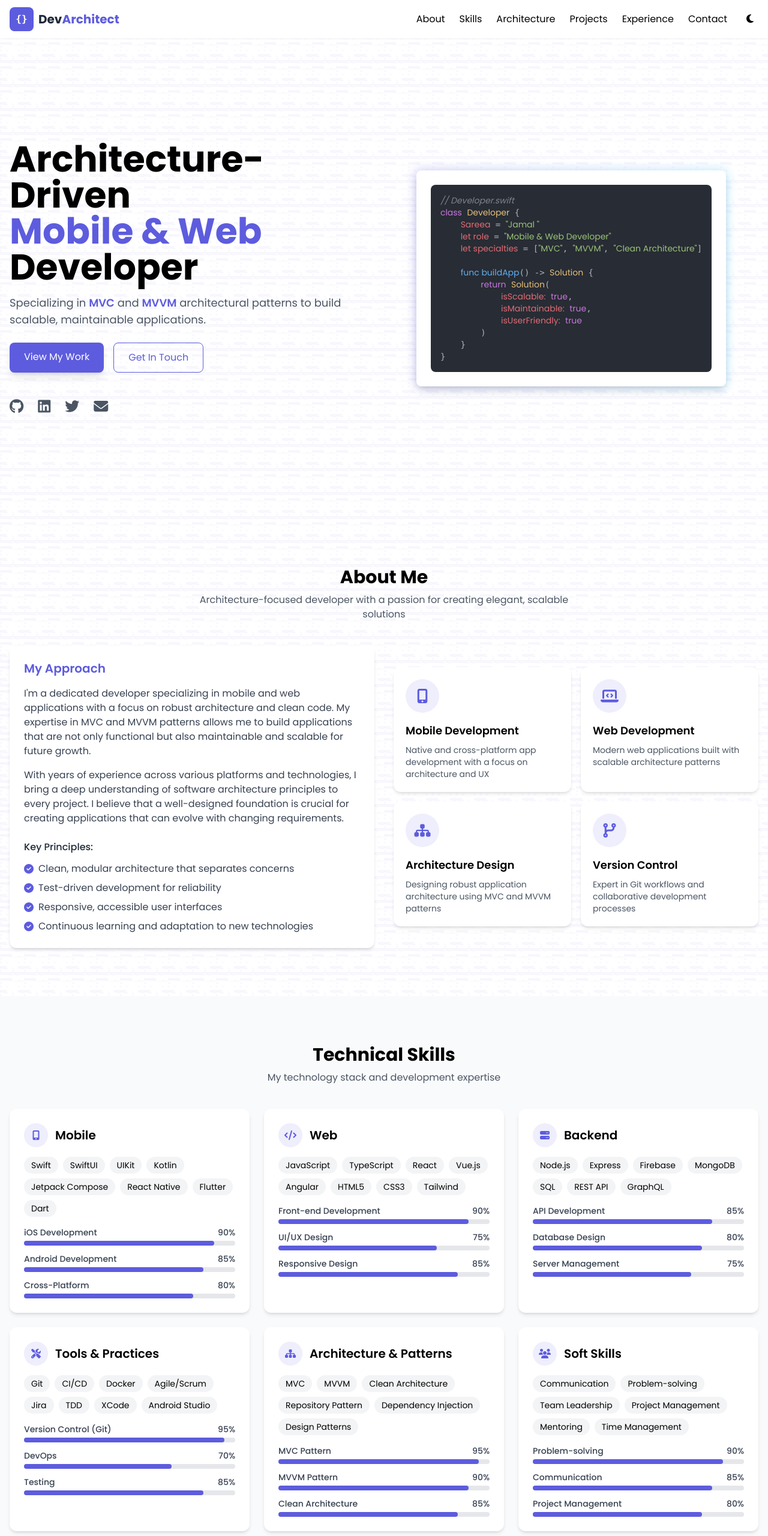
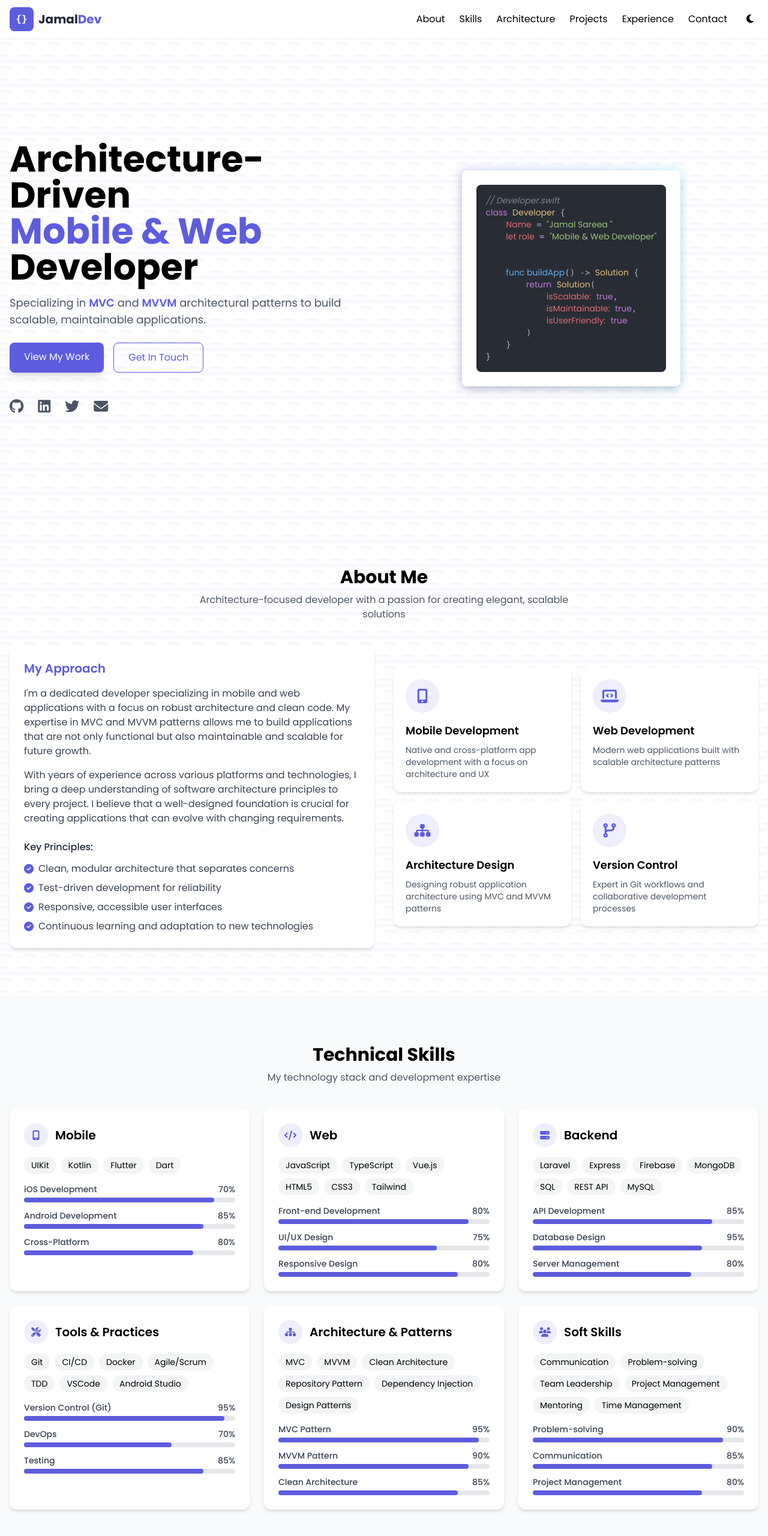
Before and after one commit to jamal-sareea25/protofile, a plain HTML site: page index.html in a window 1280 px wide. Shown: the top 2560 px of the page at 60% size. Drawn offline with nearby package versions, Linux system fonts and the light colour scheme.

Commit message:
Update on cluode index.html

```diff
--- a/index.html
+++ b/index.html
@@ -3,7 +3,7 @@
 <head>
     <meta charset="UTF-8">
     <meta name="viewport" content="width=device-width, initial-scale=1.0">
-    <title>DevArchitect | MVC/MVVM Developer Portfolio</title>
+    <title>jamal-sareea|dev</title>
     <script src="https://cdn.tailwindcss.com"></script>
     <link rel="stylesheet" href="https://cdnjs.cloudflare.com/ajax/libs/font-awesome/6.4.0/css/all.min.css">
     <script>
@@ -169,7 +169,7 @@
                     <div class="h-10 w-10 bg-primary rounded-lg flex items-center justify-center text-white font-bold">
                         <span class="font-code">{}</span>
                     </div>
-                    <span class="text-xl font-bold text-gray-800 dark:text-white">Dev<span class="text-primary">Architect</span></span>
+                    <span class="text-xl font-bold text-gray-800 dark:text-white">Jamal<span class="text-primary">Dev</span></span>
                 </a>
 
                 <div class="hidden md:flex items-center space-x-6">
@@ -239,16 +239,16 @@
                     </div>
 
                     <div class="flex items-center gap-6 mt-10">
-                        <a href="#" class="text-gray-600 dark:text-gray-400 hover:text-primary dark:hover:text-primary-light transition">
+                        <a href="https://jamal-sareea25.github.io/protofile/" class="text-gray-600 dark:text-gray-400 hover:text-primary dark:hover:text-primary-light transition">
                             <i class="fab fa-github text-2xl"></i>
                         </a>
-                        <a href="#" class="text-gray-600 dark:text-gray-400 hover:text-primary dark:hover:text-primary-light transition">
+                        <a href="https://www.linkedin.com/in/jamal-sareea-0b3b62261 " class="text-gray-600 dark:text-gray-400 hover:text-primary dark:hover:text-primary-light transition">
                             <i class="fab fa-linkedin text-2xl"></i>
                         </a>
                         <a href="#" class="text-gray-600 dark:text-gray-400 hover:text-primary dark:hover:text-primary-light transition">
                             <i class="fab fa-twitter text-2xl"></i>
                         </a>
-                        <a href="#" class="text-gray-600 dark:text-gray-400 hover:text-primary dark:hover:text-primary-light transition">
+                        <a  type="email" href="jamalsareea@gmail.com" class="text-gray-600 dark:text-gray-400 hover:text-primary dark:hover:text-primary-light transition">
                             <i class="fas fa-envelope text-2xl"></i>
                         </a>
                     </div>
@@ -261,9 +261,9 @@
                             <div class="code-block p-4 font-code text-sm">
 <pre><span class="code-comment">// Developer.swift</span>
 <span class="code-keyword">class</span> <span class="code-class">Developer</span> {
-    <span class="code-property">Sareea</span> = <span class="code-string">"Jamal "</span>
+    <span class="code-property">Name</span> = <span class="code-string">"Jamal Sareea "</span>
     <span class="code-property">let role</span> = <span class="code-string">"Mobile & Web Developer"</span>
-    <span class="code-property">let specialties</span> = [<span class="code-string">"MVC"</span>, <span class="code-string">"MVVM"</span>, <span class="code-string">"Clean Architecture"</span>]
+<!--     <span class="code-property">let specialties</span> = [<span class="code-string">"MVC"</span>, <span class="code-string">"MVVM"</span>, <span class="code-string">"Clean Architecture"</span>] -->
 
     <span class="code-function">func buildApp</span>() -> <span class="code-class">Solution</span> {
         <span class="code-keyword">return</span> <span class="code-class">Solution</span>(
@@ -390,12 +390,12 @@
                     </div>
 
                     <div class="flex flex-wrap gap-2 mb-4">
-                        <span class="tech-badge px-3 py-1 bg-gray-100 dark:bg-gray-700 rounded-full text-sm">Swift</span>
-                        <span class="tech-badge px-3 py-1 bg-gray-100 dark:bg-gray-700 rounded-full text-sm">SwiftUI</span>
+<!--                         <span class="tech-badge px-3 py-1 bg-gray-100 dark:bg-gray-700 rounded-full text-sm">Swift</span> -->
+<!--                         <span class="tech-badge px-3 py-1 bg-gray-100 dark:bg-gray-700 rounded-full text-sm">SwiftUI</span> -->
                         <span class="tech-badge px-3 py-1 bg-gray-100 dark:bg-gray-700 rounded-full text-sm">UIKit</span>
                         <span class="tech-badge px-3 py-1 bg-gray-100 dark:bg-gray-700 rounded-full text-sm">Kotlin</span>
-                        <span class="tech-badge px-3 py-1 bg-gray-100 dark:bg-gray-700 rounded-full text-sm">Jetpack Compose</span>
-                        <span class="tech-badge px-3 py-1 bg-gray-100 dark:bg-gray-700 rounded-full text-sm">React Native</span>
+<!--                         <span class="tech-badge px-3 py-1 bg-gray-100 dark:bg-gray-700 rounded-full text-sm">Jetpack Compose</span> -->
+<!--                         <span class="tech-badge px-3 py-1 bg-gray-100 dark:bg-gray-700 rounded-full text-sm">React Native</span> -->
                         <span class="tech-badge px-3 py-1 bg-gray-100 dark:bg-gray-700 rounded-full text-sm">Flutter</span>
                         <span class="tech-badge px-3 py-1 bg-gray-100 dark:bg-gray-700 rounded-full text-sm">Dart</span>
                     </div>
@@ -403,7 +403,7 @@
                     <div class="mt-4">
                         <div class="flex justify-between mb-1">
                             <span class="text-sm font-medium text-gray-700 dark:text-gray-300">iOS Development</span>
-                            <span class="text-sm font-medium text-gray-700 dark:text-gray-300">90%</span>
+                            <span class="text-sm font-medium text-gray-700 dark:text-gray-300">70%</span>
                         </div>
                         <div class="w-full bg-gray-200 dark:bg-gray-700 rounded-full h-2">
                             <div class="bg-primary dark:bg-primary-light h-2 rounded-full" style="width: 90%"></div>
@@ -443,9 +443,9 @@
                     <div class="flex flex-wrap gap-2 mb-4">
                         <span class="tech-badge px-3 py-1 bg-gray-100 dark:bg-gray-700 rounded-full text-sm">JavaScript</span>
                         <span class="tech-badge px-3 py-1 bg-gray-100 dark:bg-gray-700 rounded-full text-sm">TypeScript</span>
-                        <span class="tech-badge px-3 py-1 bg-gray-100 dark:bg-gray-700 rounded-full text-sm">React</span>
+<!--                         <span class="tech-badge px-3 py-1 bg-gray-100 dark:bg-gray-700 rounded-full text-sm">React</span> -->
                         <span class="tech-badge px-3 py-1 bg-gray-100 dark:bg-gray-700 rounded-full text-sm">Vue.js</span>
-                        <span class="tech-badge px-3 py-1 bg-gray-100 dark:bg-gray-700 rounded-full text-sm">Angular</span>
+<!--                         <span class="tech-badge px-3 py-1 bg-gray-100 dark:bg-gray-700 rounded-full text-sm">Angular</span> -->
                         <span class="tech-badge px-3 py-1 bg-gray-100 dark:bg-gray-700 rounded-full text-sm">HTML5</span>
                         <span class="tech-badge px-3 py-1 bg-gray-100 dark:bg-gray-700 rounded-full text-sm">CSS3</span>
                         <span class="tech-badge px-3 py-1 bg-gray-100 dark:bg-gray-700 rounded-full text-sm">Tailwind</span>
@@ -454,7 +454,7 @@
                     <div class="mt-4">
                         <div class="flex justify-between mb-1">
                             <span class="text-sm font-medium text-gray-700 dark:text-gray-300">Front-end Development</span>
-                            <span class="text-sm font-medium text-gray-700 dark:text-gray-300">90%</span>
+                            <span class="text-sm font-medium text-gray-700 dark:text-gray-300">80%</span>
                         </div>
                         <div class="w-full bg-gray-200 dark:bg-gray-700 rounded-full h-2">
                             <div class="bg-primary dark:bg-primary-light h-2 rounded-full" style="width: 90%"></div>
@@ -474,7 +474,7 @@
                     <div class="mt-3">
                         <div class="flex justify-between mb-1">
                             <span class="text-sm font-medium text-gray-700 dark:text-gray-300">Responsive Design</span>
-                            <span class="text-sm font-medium text-gray-700 dark:text-gray-300">85%</span>
+                            <span class="text-sm font-medium text-gray-700 dark:text-gray-300">80%</span>
                         </div>
                         <div class="w-full bg-gray-200 dark:bg-gray-700 rounded-full h-2">
                             <div class="bg-primary dark:bg-primary-light h-2 rounded-full" style="width: 85%"></div>
@@ -492,13 +492,13 @@
                     </div>
 
                     <div class="flex flex-wrap gap-2 mb-4">
-                        <span class="tech-badge px-3 py-1 bg-gray-100 dark:bg-gray-700 rounded-full text-sm">Node.js</span>
+                        <span class="tech-badge px-3 py-1 bg-gray-100 dark:bg-gray-700 rounded-full text-sm">Laravel</span>
                         <span class="tech-badge px-3 py-1 bg-gray-100 dark:bg-gray-700 rounded-full text-sm">Express</span>
                         <span class="tech-badge px-3 py-1 bg-gray-100 dark:bg-gray-700 rounded-full text-sm">Firebase</span>
                         <span class="tech-badge px-3 py-1 bg-gray-100 dark:bg-gray-700 rounded-full text-sm">MongoDB</span>
                         <span class="tech-badge px-3 py-1 bg-gray-100 dark:bg-gray-700 rounded-full text-sm">SQL</span>
                         <span class="tech-badge px-3 py-1 bg-gray-100 dark:bg-gray-700 rounded-full text-sm">REST API</span>
-                        <span class="tech-badge px-3 py-1 bg-gray-100 dark:bg-gray-700 rounded-full text-sm">GraphQL</span>
+                        <span class="tech-badge px-3 py-1 bg-gray-100 dark:bg-gray-700 rounded-full text-sm">MySQL</span>
                     </div>
 
                     <div class="mt-4">
@@ -514,7 +514,7 @@
                     <div class="mt-3">
                         <div class="flex justify-between mb-1">
                             <span class="text-sm font-medium text-gray-700 dark:text-gray-300">Database Design</span>
-                            <span class="text-sm font-medium text-gray-700 dark:text-gray-300">80%</span>
+                            <span class="text-sm font-medium text-gray-700 dark:text-gray-300">95%</span>
                         </div>
                         <div class="w-full bg-gray-200 dark:bg-gray-700 rounded-full h-2">
                             <div class="bg-primary dark:bg-primary-light h-2 rounded-full" style="width: 80%"></div>
@@ -524,7 +524,7 @@
                     <div class="mt-3">
                         <div class="flex justify-between mb-1">
                             <span class="text-sm font-medium text-gray-700 dark:text-gray-300">Server Management</span>
-                            <span class="text-sm font-medium text-gray-700 dark:text-gray-300">75%</span>
+                            <span class="text-sm font-medium text-gray-700 dark:text-gray-300">80%</span>
                         </div>
                         <div class="w-full bg-gray-200 dark:bg-gray-700 rounded-full h-2">
                             <div class="bg-primary dark:bg-primary-light h-2 rounded-full" style="width: 75%"></div>
@@ -546,9 +546,9 @@
                         <span class="tech-badge px-3 py-1 bg-gray-100 dark:bg-gray-700 rounded-full text-sm">CI/CD</span>
                         <span class="tech-badge px-3 py-1 bg-gray-100 dark:bg-gray-700 rounded-full text-sm">Docker</span>
                         <span class="tech-badge px-3 py-1 bg-gray-100 dark:bg-gray-700 rounded-full text-sm">Agile/Scrum</span>
-                        <span class="tech-badge px-3 py-1 bg-gray-100 dark:bg-gray-700 rounded-full text-sm">Jira</span>
+<!--                         <span class="tech-badge px-3 py-1 bg-gray-100 dark:bg-gray-700 rounded-full text-sm">Jira</span> -->
                         <span class="tech-badge px-3 py-1 bg-gray-100 dark:bg-gray-700 rounded-full text-sm">TDD</span>
-                        <span class="tech-badge px-3 py-1 bg-gray-100 dark:bg-gray-700 rounded-full text-sm">XCode</span>
+                        <span class="tech-badge px-3 py-1 bg-gray-100 dark:bg-gray-700 rounded-full text-sm">VSCode</span>
                         <span class="tech-badge px-3 py-1 bg-gray-100 dark:bg-gray-700 rounded-full text-sm">Android Studio</span>
                     </div>
 
@@ -897,9 +897,9 @@
                             A mobile e-commerce application built with MVVM architecture, featuring product browsing, cart management, and secure payment processing.
                         </p>
                         <div class="flex flex-wrap gap-2 mb-4">
-                            <span class="px-2 py-1 text-xs bg-gray-100 dark:bg-gray-700 rounded">Swift</span>
-                            <span class="px-2 py-1 text-xs bg-gray-100 dark:bg-gray-700 rounded">SwiftUI</span>
-                            <span class="px-2 py-1 text-xs bg-gray-100 dark:bg-gray-700 rounded">Combine</span>
+                            <span class="px-2 py-1 text-xs bg-gray-100 dark:bg-gray-700 rounded">Dart</span>
+                            <span class="px-2 py-1 text-xs bg-gray-100 dark:bg-gray-700 rounded">Java</span>
+                            <span class="px-2 py-1 text-xs bg-gray-100 dark:bg-gray-700 rounded">Flutter</span>
                             <span class="px-2 py-1 text-xs bg-gray-100 dark:bg-gray-700 rounded">Firebase</span>
                         </div>
                         <div class="mt-4 flex justify-between items-center">
@@ -1285,7 +1285,7 @@
                                 </div>
                                 <div>
                                     <p class="text-sm text-gray-500 dark:text-gray-400">Location</p>
-                                    <p class="font-medium">Yemen Sana`a, CA</p>
+                                    <p class="font-medium">Yemen Sana`a</p>
                                 </div>
                             </div>
                         </div>
@@ -1295,13 +1295,13 @@
                         <h3 class="font-semibold mb-4 text-primary dark:text-primary-light">Connect With Me</h3>
 
                         <div class="flex space-x-4">
-                            <a href="https://github.com/jamalsareea25" class="bg-gray-200 dark:bg-gray-700 p-3 rounded-full hover:bg-primary hover:text-white transition">
+                            <a href="https://github.com/jamal-sareea25" class="bg-gray-200 dark:bg-gray-700 p-3 rounded-full hover:bg-primary hover:text-white transition">
                                 <i class="fab fa-github"></i>
                             </a>
-                            <a href="https://linkedin.com/jamalsareea25" class="bg-gray-200 dark:bg-gray-700 p-3 rounded-full hover:bg-primary hover:text-white transition">
+                            <a href="https://www.linkedin.com/in/jamal-sareea-0b3b62261 " class="bg-gray-200 dark:bg-gray-700 p-3 rounded-full hover:bg-primary hover:text-white transition">
                                 <i class="fab fa-linkedin-in"></i>
                             </a>
-                            <a href="https://github.com/jamalsareea25" class="bg-gray-200 dark:bg-gray-700 p-3 rounded-full hover:bg-primary hover:text-white transition">
+                            <a href="https://jamal-sareea25.github.io/protofile/" class="bg-gray-200 dark:bg-gray-700 p-3 rounded-full hover:bg-primary hover:text-white transition">
                                 <i class="fab fa-twitter"></i>
                             </a>
                             <a href="#" class="bg-gray-200 dark:bg-gray-700 p-3 rounded-full hover:bg-primary hover:text-white transition">
@@ -1324,7 +1324,7 @@
             </div>
         </div>
     </section>
-
+<!-- /////////here is finesh -->
     <!-- Footer -->
     <footer class="bg-gray-900 text-white py-10">
         <div class="container mx-auto px-4">
@@ -1340,7 +1340,7 @@
                 </div>
 
                 <div class="flex flex-col items-center md:items-end">
-                    <p class="text-gray-400 mb-2">&copy; 2023 Your Name. All rights reserved.</p>
+                    <p class="text-gray-400 mb-2">&copy; 2025 Jamal Sareea. All rights reserved.</p>
                     <div class="flex space-x-4">
                         <a href="#" class="text-gray-400 hover:text-primary-light transition">Privacy Policy</a>
                         <a href="#" class="text-gray-400 hover:text-primary-light transition">Terms of Service</a>
```
